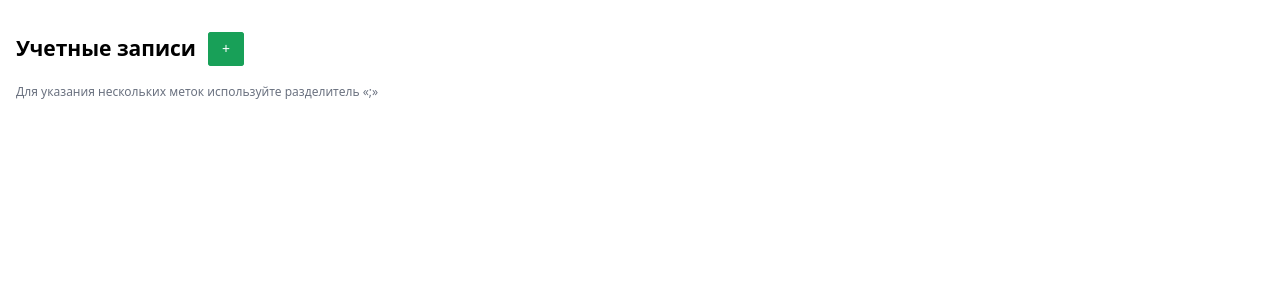
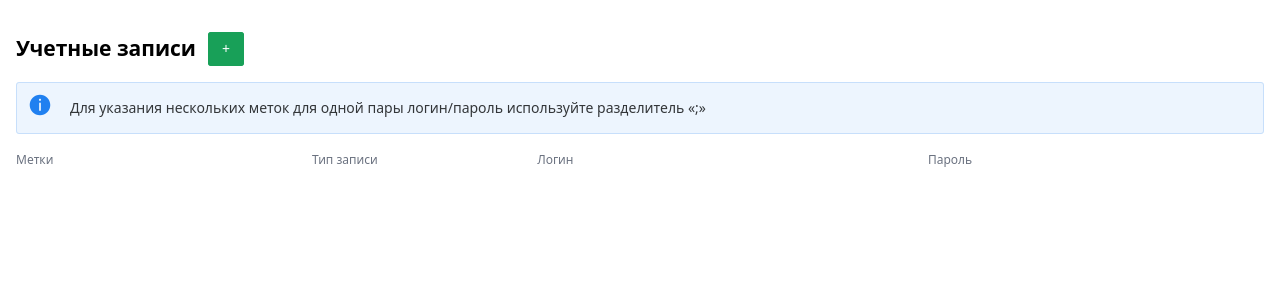
Before and after one commit to ColdCactus528/vue-accounts-form, a Vue app: page / in a window 1280 px wide. Shown: the top 300 px of the page. Built offline with nearby package versions, Linux system fonts and the light colour scheme; the HTML template or start-up script is replaced by a standard one.

Commit message:
feat(ui): add header row for account fields and hint alert above form

```diff
--- a/src/components/accounts/AccountRow.vue
+++ b/src/components/accounts/AccountRow.vue
@@ -184,10 +184,4 @@ const loginClass = computed(() => (showPassword.value ? 'login' : 'login login--
   align-items: center;
   justify-content: center;
 }
-
-.eye-btn {
-  padding: 0 6px;
-  height: 24px;
-  line-height: 24px;
-}
 </style>
--- a/src/components/accounts/AccountsForm.vue
+++ b/src/components/accounts/AccountsForm.vue
@@ -5,7 +5,17 @@
       <n-button type="primary" @click="add">+</n-button>
     </div>
 
-    <p class="hint">Для указания нескольких меток используйте разделитель «;»</p>
+    <n-alert type="info" :show-icon="true" class="hint">
+      Для указания нескольких меток для одной пары логин/пароль используйте разделитель «;»
+    </n-alert>
+
+    <div class="header">
+      <div class="hcell">Метки</div>
+      <div class="hcell">Тип записи</div>
+      <div class="hcell">Логин</div>
+      <div class="hcell">Пароль</div>
+      <div class="hcell"></div>
+    </div>
 
     <AccountRow
       v-for="(d, i) in drafts"
@@ -20,7 +30,7 @@
 
 <script setup lang="ts">
 import { ref, onMounted } from 'vue'
-import { NButton } from 'naive-ui'
+import { NButton, NAlert } from 'naive-ui'
 import AccountRow from './AccountRow.vue'
 import type { AccountDraft, Account } from '@/types/accounts'
 import { useAccountsStore } from '@/stores/accounts'
@@ -72,9 +82,24 @@ function saveDraft(a: Account) {
   gap: 12px;
   margin: 16px 0;
 }
+
 .hint {
   color: #6b7280;
   font-size: 12px;
   margin: 8px 0 16px;
+  padding: 2px 10px;
+}
+
+.header {
+  display: grid;
+  grid-template-columns: 1.2fr 0.9fr 1.6fr 1.2fr 40px;
+  gap: 12px;
+  align-items: end;
+  margin: 0 0 6px;
+}
+
+.hcell {
+  font-size: 12px;
+  color: #6b7280;
 }
 </style>
```
